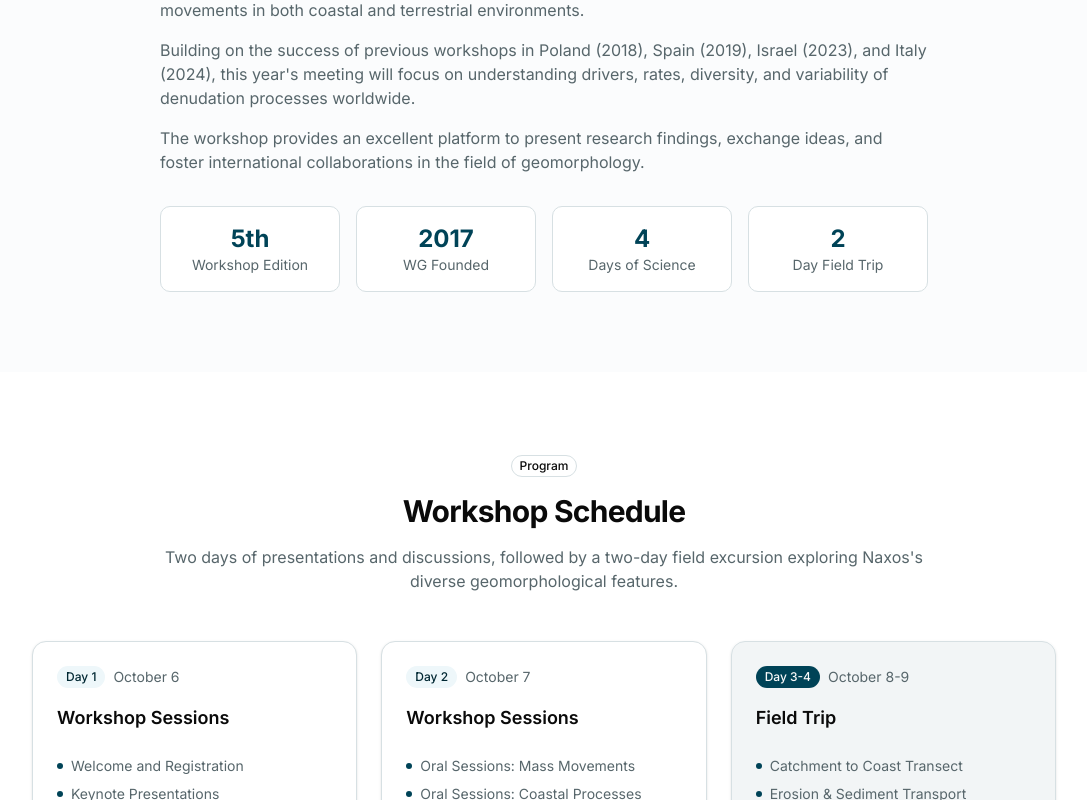
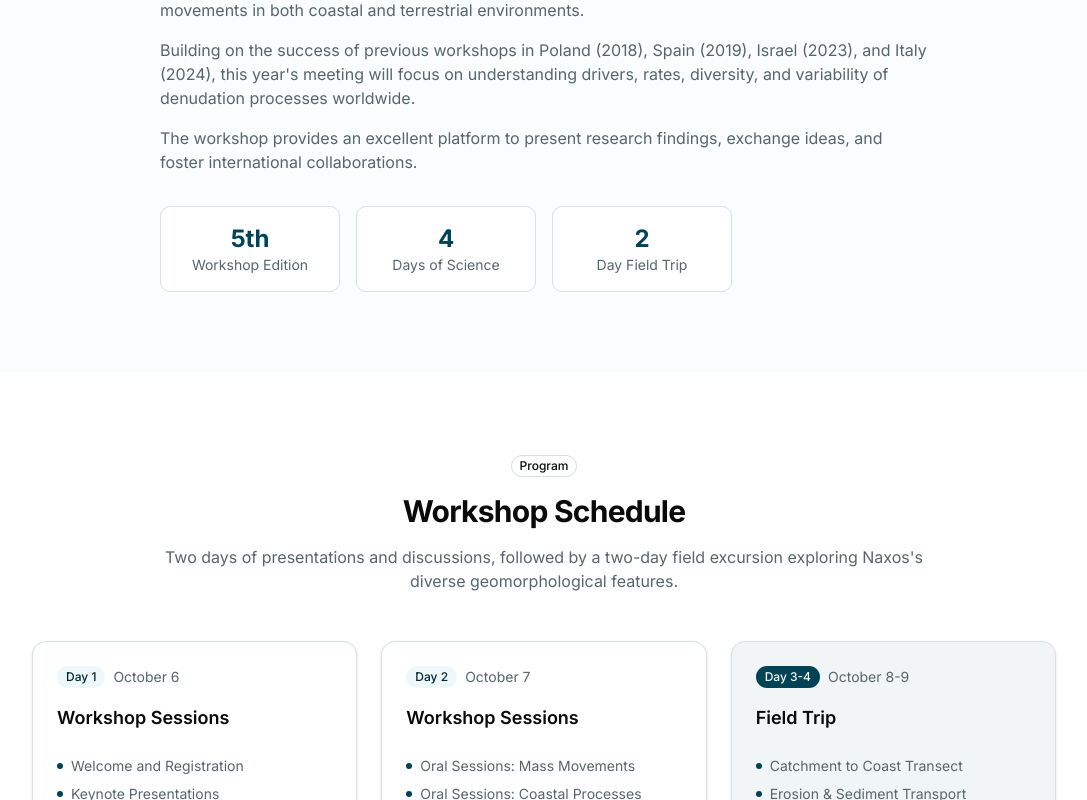
Before and after one commit to uoa-gr/denuchange, a React (Vite) app in the folder website/: page / in a window 1280 px wide. Shown: the part 1300-2100 px from the top of the page, without its empty margins (96-1183 px from the left). Built offline with nearby package versions, Linux system fonts and the light colour scheme; no server answers.

Commit message:
Minor Changes

```diff
--- a/website/src/components/sections/About.tsx
+++ b/website/src/components/sections/About.tsx
@@ -30,8 +30,7 @@ export function About() {
 
             <p>
               The workshop provides an excellent platform to present research findings,
-              exchange ideas, and foster international collaborations in the field of
-              geomorphology.
+              exchange ideas, and foster international collaborations.
             </p>
           </div>
 
@@ -39,10 +38,6 @@ export function About() {
             <div className="p-4 rounded-lg bg-background border">
               <p className="text-2xl font-bold text-primary">5th</p>
               <p className="text-sm text-muted-foreground">Workshop Edition</p>
-            </div>
-            <div className="p-4 rounded-lg bg-background border">
-              <p className="text-2xl font-bold text-primary">2017</p>
-              <p className="text-sm text-muted-foreground">WG Founded</p>
             </div>
             <div className="p-4 rounded-lg bg-background border">
               <p className="text-2xl font-bold text-primary">4</p>
--- a/website/src/components/sections/Travel.tsx
+++ b/website/src/components/sections/Travel.tsx
@@ -42,7 +42,6 @@ export function Travel() {
                 <p className="font-medium">Sky Express</p>
                 <p className="text-sm text-muted-foreground">
                   Athens (ATH) → Naxos (JNX)<br />
-                  Limited seasonal schedule, book early
                 </p>
               </div>
               <Button variant="outline" size="sm" asChild>
```
